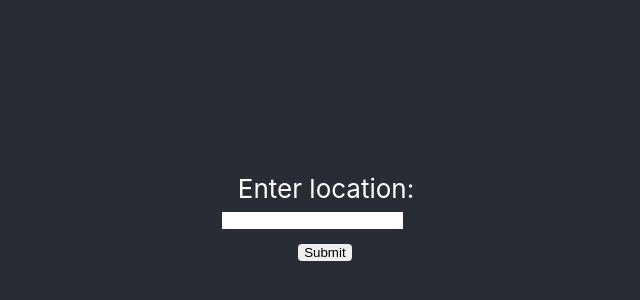
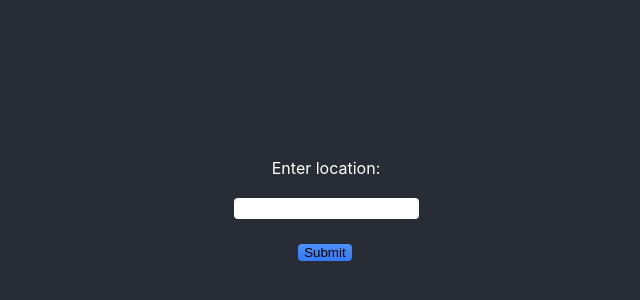
Before and after one commit to MiquilW/team-redacted, a React (Create React App) app: page / in a window 1280 px wide. Shown: the part 212-512 px from the top of the page, without its empty margins (314-954 px from the left). Built offline with nearby package versions, Linux system fonts and the light colour scheme.

Commit message:
added some form styles

```diff
--- a/src/App.css
+++ b/src/App.css
@@ -14,7 +14,7 @@
   flex-direction: column;
   align-items: center;
   justify-content: center;
-  font-size: calc(10px + 2vmin);
+  /* font-size: calc(10px + 2vmin); */
   color: white;
 }
 
--- a/src/index.css
+++ b/src/index.css
@@ -15,15 +15,24 @@ code {
 input[type=text] {
 
   border: none;
-  position:absolute;
+  display: flex;
+  margin-top: 20px;
+  border: 2px solid white;
+  border-radius: 4px;
+  /* position:absolute;
   top:53%;
-  right: 44%;
+  right: 44%; */
 }
 
+input[type=text]:focus{
+  outline: none;
+}
 
 
 label[for="location"] {
   position:relative;
+
+
 }
 
 #submit{
@@ -33,6 +42,8 @@ label[for="location"] {
   border: none;
   border-radius: 4px;
   transition-duration: 0.4s;
+  /* color: #fff; */
+  background: linear-gradient(180deg, #4B91F7 0%, #367AF6 100%);
 }
 
 #submit:hover{
```
